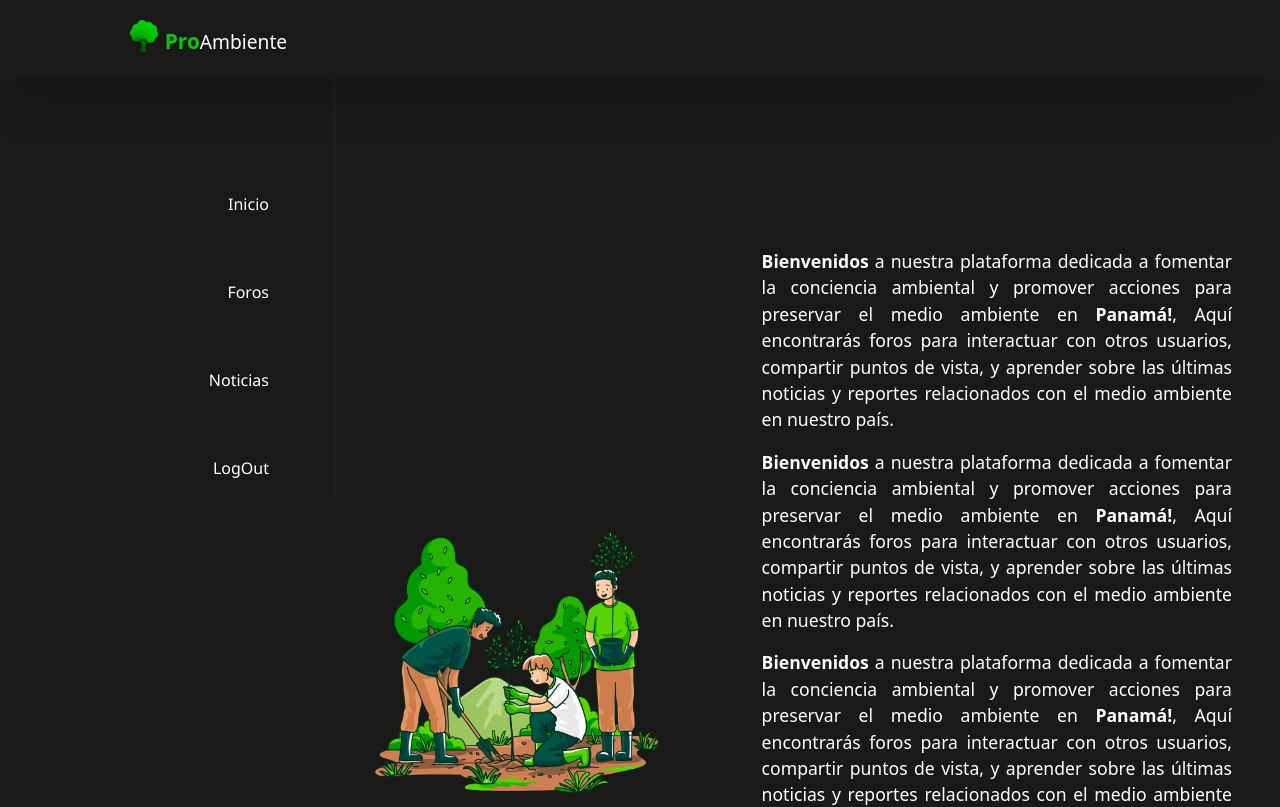
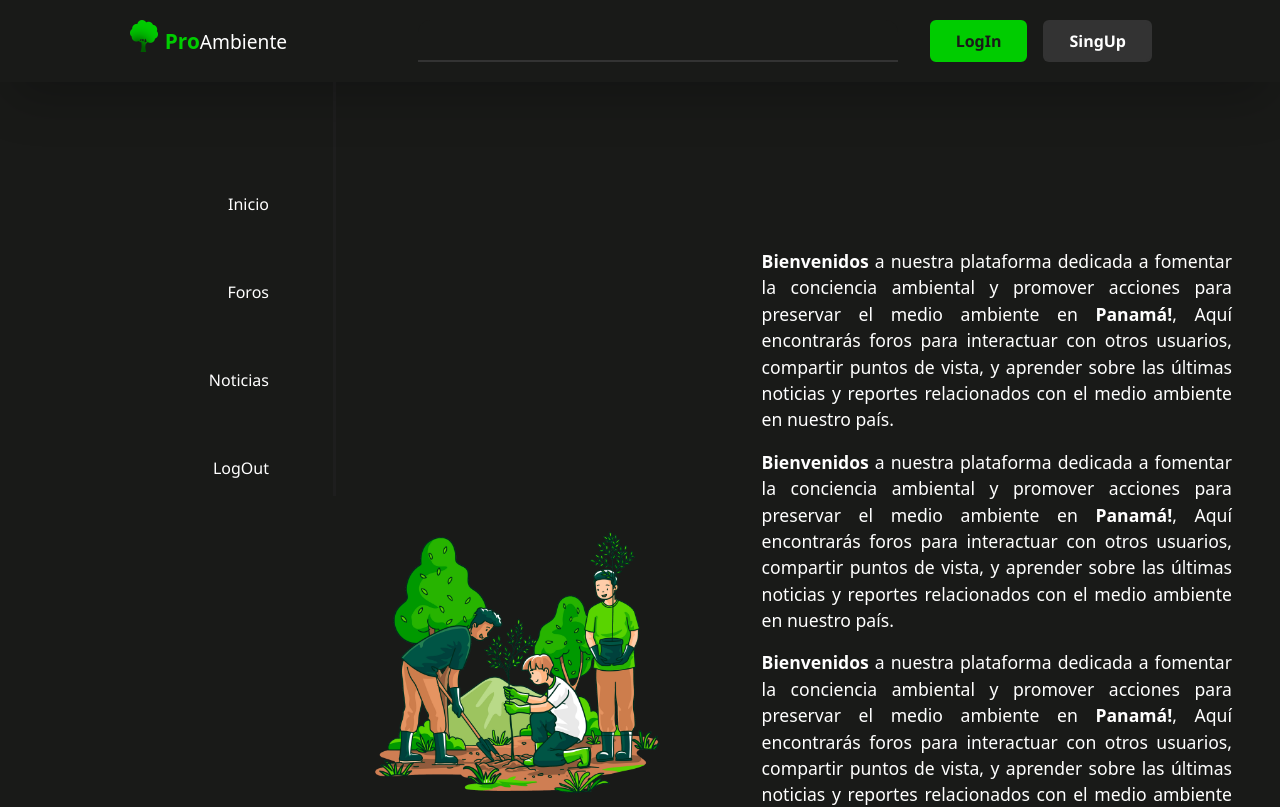
Before and after one commit to YERCKEN/ProAmbiente, a React (Vite) app in the folder client/: page / in a window 1280 px wide. Shown: the top 807 px of the page. Built offline with nearby package versions, Linux system fonts and the light colour scheme.

Commit message:
ERRORES ARREGLADOS

```diff
--- a/client/src/pages/headerPage.jsx
+++ b/client/src/pages/headerPage.jsx
@@ -52,8 +52,7 @@ function Header(){
 
             {/* ocultar botones login y regisro si está inciiado sesion */}
 
-            {(!user && location.pathname !== '/login') ||
-            (!user && location.pathname !== '/register') &&(
+            {!user && location.pathname !== '/login'&&(
 
                 <div className='flex'>
 
```
